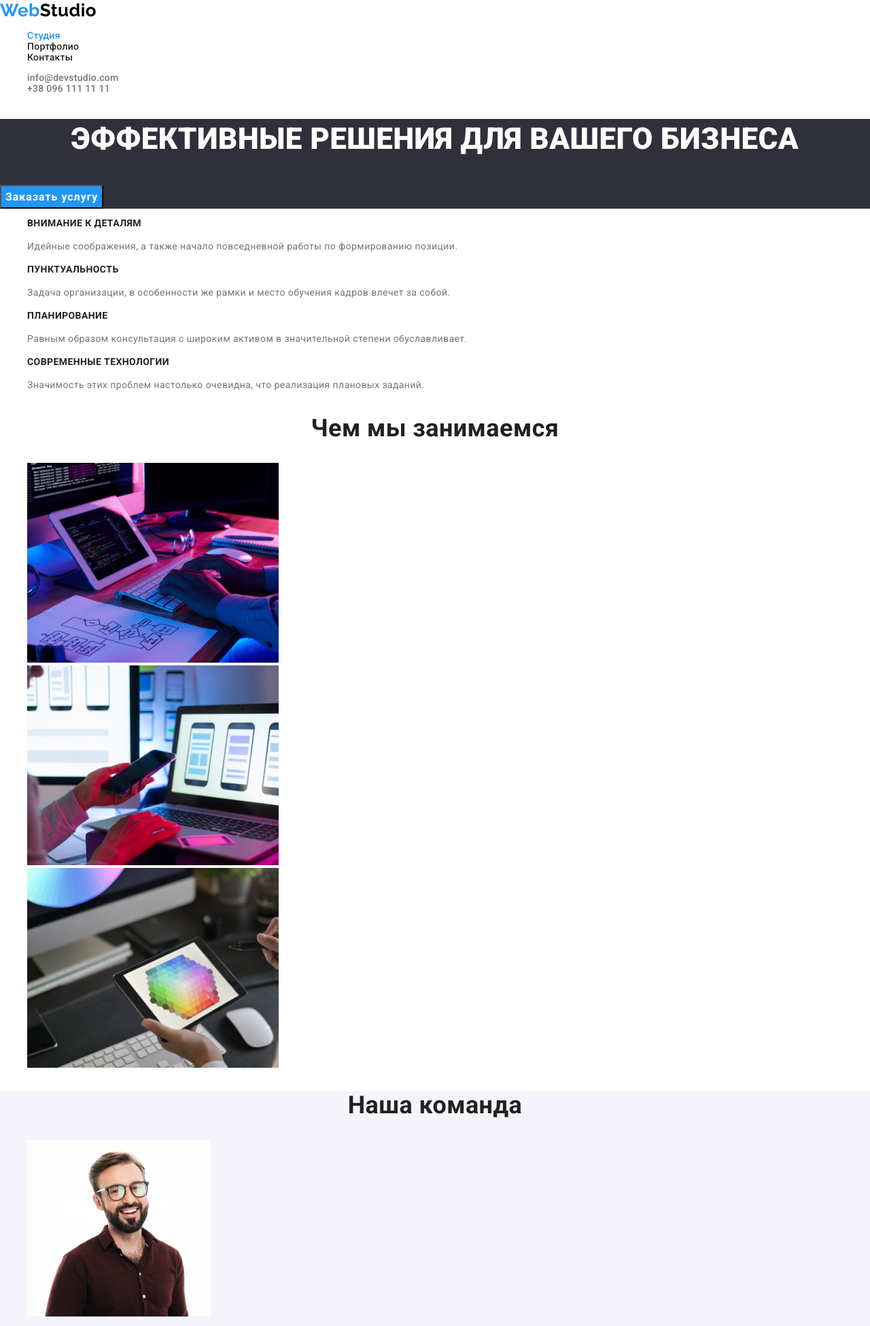
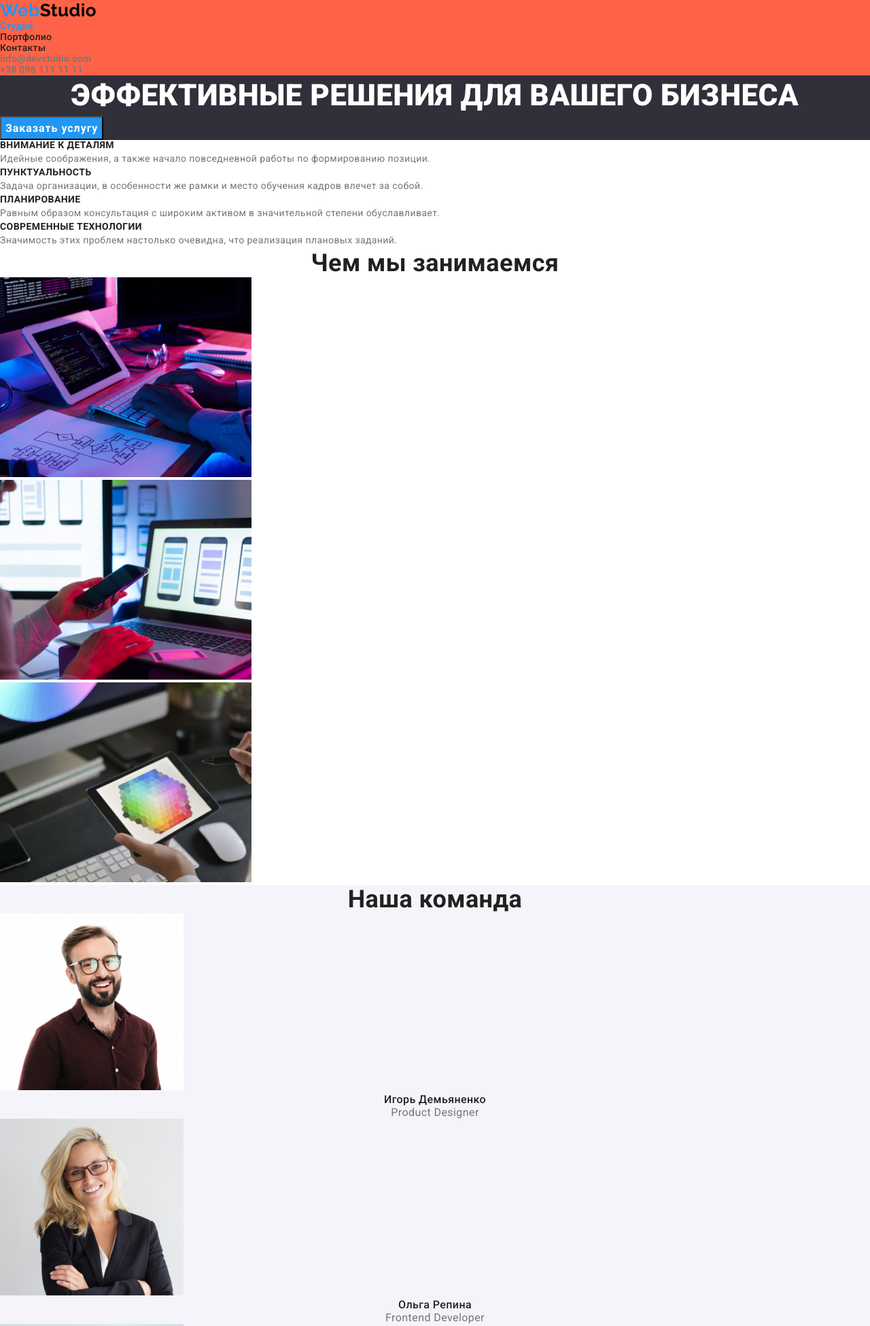
Before and after one commit to HalynaSinko/goit-markup-hw-03, a plain HTML site: page index.html in a window 1280 px wide. Shown: the top 1951 px of the page at 68% size. Drawn offline with nearby package versions, Linux system fonts and the light colour scheme.

Commit message:
Обнуляет марджины по всему документу

```diff
--- a/styles/style.css
+++ b/styles/style.css
@@ -31,11 +31,17 @@ body {
 /* Сброс маркера в списках  */
 ul {
   list-style: none;
+  padding: 0;
+  margin: 0;
 }
 
 /* Сброс подчеркивания всех ссылок */
 .link {
   text-decoration: none;
+}
+
+.header {
+  background-color: tomato;
 }
 
 /* header */
@@ -89,6 +95,9 @@ ul {
 }
 
 .hero-title {
+  margin-top: 0px;
+  margin-bottom: 0px;
+
   font-weight: var(--hero-title-font-weight);
   font-size: 44px;
   line-height: 1.36;
@@ -111,12 +120,18 @@ ul {
 
 /* features */
 .feature-title {
+  margin-top: 0px;
+  margin-bottom: 0px;
+
   font-weight: var(--bolt-font-weight);
   font-size: 14px;
   text-transform: uppercase;
 }
 
 .text {
+  margin-top: 0px;
+  margin-bottom: 0px;
+
   color: var(--secondary-color);
 }
 
@@ -129,6 +144,9 @@ ul {
 /* team  */
 .works-title,
 .team-title {
+  margin-top: 0px;
+  margin-bottom: 0px;
+
   font-weight: var(--bolt-font-weight);
   font-size: 36px;
   line-height: 1.17;
@@ -147,6 +165,9 @@ ul {
 }
 
 .employee {
+  margin-top: 0px;
+  margin-bottom: 0px;
+
   font-weight: var(--average-font-weight);
 }
 
@@ -192,6 +213,9 @@ footer {
 
 /* list portfolio */
 .portfolio-caption {
+  margin-top: 0px;
+  margin-bottom: 0px;
+
   font-weight: var(--bolt-font-weight);
   font-size: 18px;
   line-height: 2;
```
